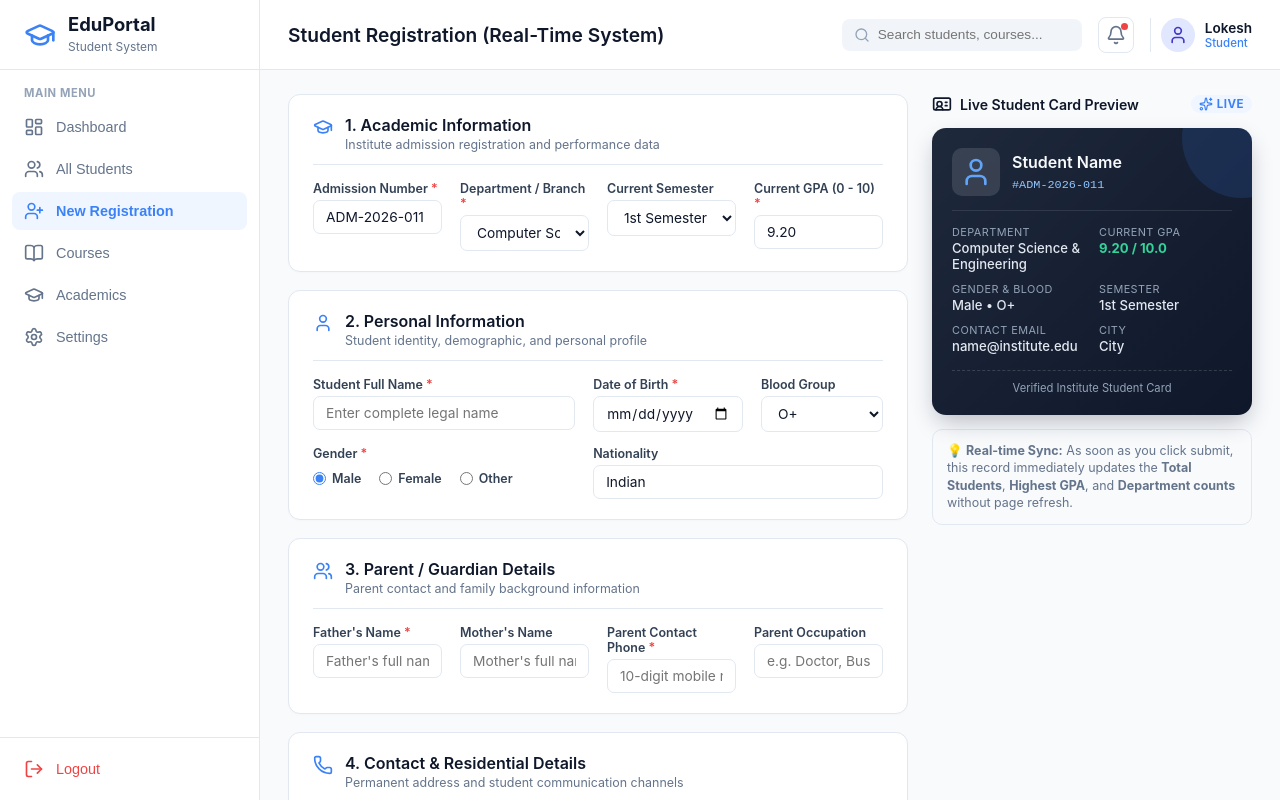
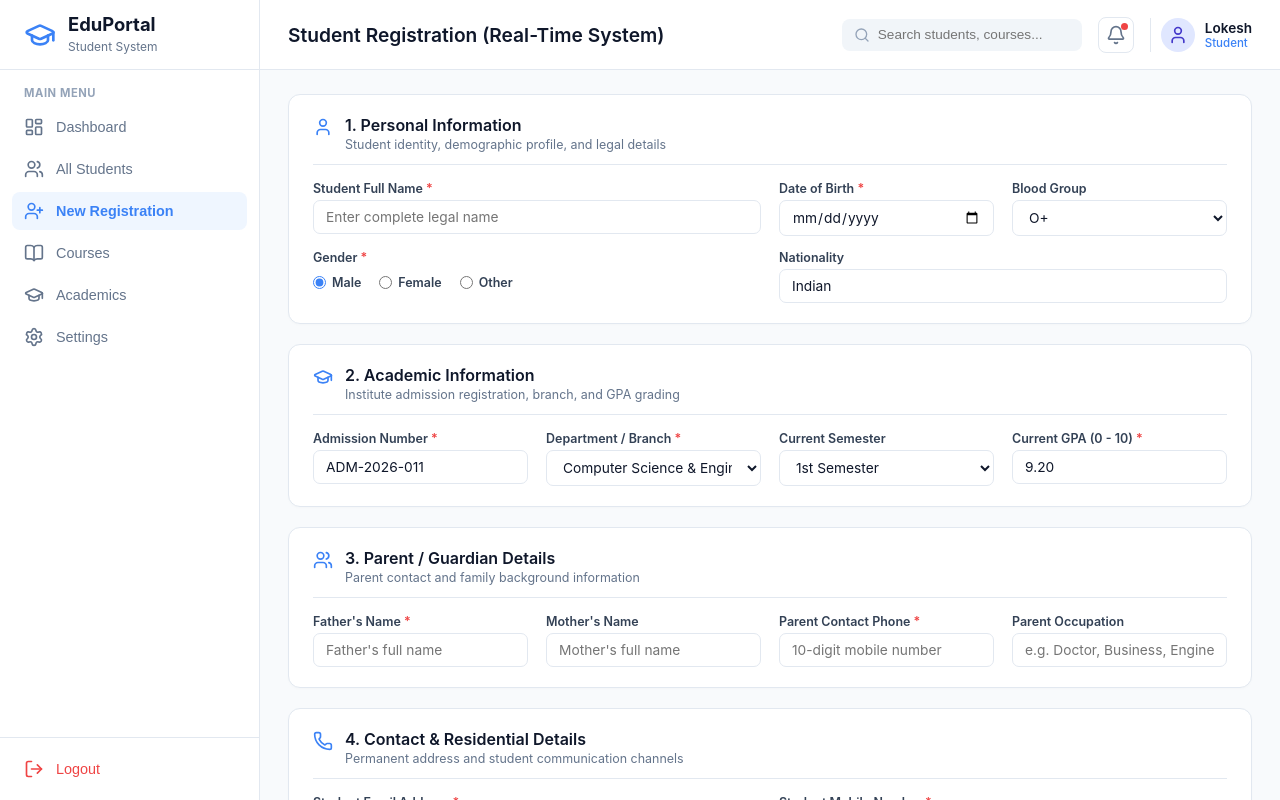
Before and after one commit to Lokesh00-11/student_registration, a React (Vite) app in the folder frontend/: page / in a window 1280 px wide. Both pictures are taken after a click on the button "+ Register New Student". Shown: the top 800 px of the page. Built offline with nearby package versions, Linux system fonts and the light colour scheme.

Commit message:
Remove live student card preview and reorder form sections with Personal Information first and Academic Details second

```diff
--- a/frontend/src/App.css
+++ b/frontend/src/App.css
@@ -432,17 +432,11 @@
   width: 100%;
 }
 
-.fullscreen-layout-grid {
-  display: grid;
-  grid-template-columns: 1fr 320px;
-  gap: 24px;
-  align-items: start;
-}
-
 .fullscreen-form {
   display: flex;
   flex-direction: column;
-  gap: 18px;
+  gap: 20px;
+  width: 100%;
 }
 
 .fullwidth-card {
--- a/frontend/src/components/StudentRegistrationForm.tsx
+++ b/frontend/src/components/StudentRegistrationForm.tsx
@@ -7,25 +7,22 @@ import {
   CheckCircle,
   AlertCircle,
   RotateCcw,
-  Send,
-  Sparkles,
-  IdCard
+  Send
 } from 'lucide-react';
 
 export interface StudentFormData {
-  // Academic Information
-  admissionNumber: string;
-  department: string;
-  semester: string;
-  gpa: string;
-  previousEducation: string;
-
   // Personal Information
   fullName: string;
   dob: string;
   gender: string;
   bloodGroup: string;
   nationality: string;
+
+  // Academic Information
+  admissionNumber: string;
+  department: string;
+  semester: string;
+  gpa: string;
 
   // Parent / Guardian Information
   fatherName: string;
@@ -43,16 +40,15 @@ export interface StudentFormData {
 }
 
 const initialFormData: StudentFormData = {
-  admissionNumber: `ADM-2026-${String(Math.floor(Math.random() * 900) + 100)}`,
-  department: 'Computer Science & Engineering',
-  semester: '1st Semester',
-  gpa: '9.20',
-  previousEducation: '92.5%',
   fullName: '',
   dob: '',
   gender: 'Male',
   bloodGroup: 'O+',
   nationality: 'Indian',
+  admissionNumber: '',
+  department: 'Computer Science & Engineering',
+  semester: '1st Semester',
+  gpa: '9.20',
   fatherName: '',
   motherName: '',
   parentPhone: '',
@@ -83,7 +79,6 @@ export const StudentRegistrationForm: React.FC<StudentRegistrationFormProps> = (
   const [isSubmitting, setIsSubmitting] = useState(false);
   const [alertMessage, setAlertMessage] = useState<{ type: 'success' | 'error'; text: string } | null>(null);
 
-  // Real-time onChange handler
   const handleChange = (
     e: React.ChangeEvent<HTMLInputElement | HTMLSelectElement | HTMLTextAreaElement>
   ) => {
@@ -104,7 +99,11 @@ export const StudentRegistrationForm: React.FC<StudentRegistrationFormProps> = (
   const validateForm = (): boolean => {
     const newErrors: Partial<Record<keyof StudentFormData, string>> = {};
 
-    // Academic Info Validation
+    // 1. Personal Info Validation
+    if (!formData.fullName.trim()) newErrors.fullName = 'Full student name is required';
+    if (!formData.dob) newErrors.dob = 'Date of birth is required';
+
+    // 2. Academic Info Validation
     if (!formData.admissionNumber.trim()) {
       newErrors.admissionNumber = 'Admission Number required';
     }
@@ -119,11 +118,7 @@ export const StudentRegistrationForm: React.FC<StudentRegistrationFormProps> = (
       }
     }
 
-    // Personal Info Validation
-    if (!formData.fullName.trim()) newErrors.fullName = 'Full student name is required';
-    if (!formData.dob) newErrors.dob = 'Date of birth is required';
-
-    // Parent Info Validation
+    // 3. Parent Info Validation
     if (!formData.fatherName.trim()) newErrors.fatherName = "Father's name is required";
     if (!formData.parentPhone.trim()) {
       newErrors.parentPhone = 'Parent contact required';
@@ -131,7 +126,7 @@ export const StudentRegistrationForm: React.FC<StudentRegistrationFormProps> = (
       newErrors.parentPhone = 'Must be a 10-digit number';
     }
 
-    // Contact Info Validation
+    // 4. Contact Info Validation
     if (!formData.email.trim()) {
       newErrors.email = 'Email address is required';
     } else if (!/^[^\s@]+@[^\s@]+\.[^\s@]+$/.test(formData.email)) {
@@ -162,7 +157,7 @@ export const StudentRegistrationForm: React.FC<StudentRegistrationFormProps> = (
     if (!validateForm()) {
       setAlertMessage({
         type: 'error',
-        text: 'Please fill in all required fields accurately.',
+        text: 'Please fill in all required fields accurately before submitting.',
       });
       return;
     }
@@ -171,8 +166,7 @@ export const StudentRegistrationForm: React.FC<StudentRegistrationFormProps> = (
     setAlertMessage(null);
 
     try {
-      // Simulate real-time API latency
-      await new Promise((resolve) => setTimeout(resolve, 600));
+      await new Promise((resolve) => setTimeout(resolve, 500));
 
       if (onSuccess) {
         onSuccess(formData);
@@ -183,7 +177,7 @@ export const StudentRegistrationForm: React.FC<StudentRegistrationFormProps> = (
         text: `Student "${formData.fullName}" (${formData.admissionNumber}) registered successfully with GPA ${formData.gpa}!`,
       });
 
-      // Prepare next student with incremented admission number
+      // Prepare next student record
       setFormData({
         ...initialFormData,
         admissionNumber: `ADM-2026-${String(existingCount + 2).padStart(3, '0')}`,
@@ -210,7 +204,7 @@ export const StudentRegistrationForm: React.FC<StudentRegistrationFormProps> = (
 
   return (
     <div className="fullscreen-form-wrapper">
-      {/* Real-time Alert Toast Banner */}
+      {/* Alert Banner */}
       {alertMessage && (
         <div className={`alert-banner ${alertMessage.type}`}>
           {alertMessage.type === 'success' ? (
@@ -223,86 +217,15 @@ export const StudentRegistrationForm: React.FC<StudentRegistrationFormProps> = (
         </div>
       )}
 
-      {/* Main Full-Screen Split: Form + Real-time Live Preview Card */}
-      <div className="fullscreen-layout-grid">
+      {/* Full-Screen Form */}
       <form className="fullscreen-form" onSubmit={handleSubmit} noValidate>
-          {/* Section 1: Academic Information */}
-          <div className="form-card fullwidth-card">
-            <div className="section-title">
-              <GraduationCap size={20} className="section-icon" />
-              <div>
-                <h3>1. Academic Information</h3>
-                <p>Institute admission registration and performance data</p>
-              </div>
-            </div>
-
-            <div className="form-grid-4col">
-              <div className="form-group">
-                <label>Admission Number <span className="req">*</span></label>
-                <input
-                  type="text"
-                  name="admissionNumber"
-                  value={formData.admissionNumber}
-                  onChange={handleChange}
-                  className={errors.admissionNumber ? 'input-error' : ''}
-                />
-                {errors.admissionNumber && <span className="error-text">{errors.admissionNumber}</span>}
-              </div>
-
-              <div className="form-group">
-                <label>Department / Branch <span className="req">*</span></label>
-                <select
-                  name="department"
-                  value={formData.department}
-                  onChange={handleChange}
-                  className={errors.department ? 'input-error' : ''}
-                >
-                  <option value="Computer Science & Engineering">Computer Science & Engineering</option>
-                  <option value="Information Technology">Information Technology</option>
-                  <option value="Data Science & AI">Data Science & AI</option>
-                  <option value="Electronics & Communication">Electronics & Communication</option>
-                  <option value="Mechanical Engineering">Mechanical Engineering</option>
-                </select>
-                {errors.department && <span className="error-text">{errors.department}</span>}
-              </div>
-
-              <div className="form-group">
-                <label>Current Semester</label>
-                <select name="semester" value={formData.semester} onChange={handleChange}>
-                  <option value="1st Semester">1st Semester</option>
-                  <option value="2nd Semester">2nd Semester</option>
-                  <option value="3rd Semester">3rd Semester</option>
-                  <option value="4th Semester">4th Semester</option>
-                  <option value="5th Semester">5th Semester</option>
-                  <option value="6th Semester">6th Semester</option>
-                </select>
-              </div>
-
-              <div className="form-group">
-                <label>Current GPA (0 - 10) <span className="req">*</span></label>
-                <input
-                  type="number"
-                  step="0.01"
-                  min="0"
-                  max="10"
-                  name="gpa"
-                  placeholder="e.g. 9.40"
-                  value={formData.gpa}
-                  onChange={handleChange}
-                  className={errors.gpa ? 'input-error' : ''}
-                />
-                {errors.gpa && <span className="error-text">{errors.gpa}</span>}
-              </div>
-            </div>
-          </div>
-
-          {/* Section 2: Personal Information */}
+        {/* SECTION 1: Personal Information (FIRST) */}
         <div className="form-card fullwidth-card">
           <div className="section-title">
             <User size={20} className="section-icon" />
             <div>
-                <h3>2. Personal Information</h3>
-                <p>Student identity, demographic, and personal profile</p>
+              <h3>1. Personal Information</h3>
+              <p>Student identity, demographic profile, and legal details</p>
             </div>
           </div>
 
@@ -376,7 +299,77 @@ export const StudentRegistrationForm: React.FC<StudentRegistrationFormProps> = (
           </div>
         </div>
 
-          {/* Section 3: Parent & Guardian Details */}
+        {/* SECTION 2: Academic Information (SECOND) */}
+        <div className="form-card fullwidth-card">
+          <div className="section-title">
+            <GraduationCap size={20} className="section-icon" />
+            <div>
+              <h3>2. Academic Information</h3>
+              <p>Institute admission registration, branch, and GPA grading</p>
+            </div>
+          </div>
+
+          <div className="form-grid-4col">
+            <div className="form-group">
+              <label>Admission Number <span className="req">*</span></label>
+              <input
+                type="text"
+                name="admissionNumber"
+                value={formData.admissionNumber}
+                onChange={handleChange}
+                className={errors.admissionNumber ? 'input-error' : ''}
+              />
+              {errors.admissionNumber && <span className="error-text">{errors.admissionNumber}</span>}
+            </div>
+
+            <div className="form-group">
+              <label>Department / Branch <span className="req">*</span></label>
+              <select
+                name="department"
+                value={formData.department}
+                onChange={handleChange}
+                className={errors.department ? 'input-error' : ''}
+              >
+                <option value="Computer Science & Engineering">Computer Science & Engineering</option>
+                <option value="Information Technology">Information Technology</option>
+                <option value="Data Science & AI">Data Science & AI</option>
+                <option value="Electronics & Communication">Electronics & Communication</option>
+                <option value="Mechanical Engineering">Mechanical Engineering</option>
+              </select>
+              {errors.department && <span className="error-text">{errors.department}</span>}
+            </div>
+
+            <div className="form-group">
+              <label>Current Semester</label>
+              <select name="semester" value={formData.semester} onChange={handleChange}>
+                <option value="1st Semester">1st Semester</option>
+                <option value="2nd Semester">2nd Semester</option>
+                <option value="3rd Semester">3rd Semester</option>
+                <option value="4th Semester">4th Semester</option>
+                <option value="5th Semester">5th Semester</option>
+                <option value="6th Semester">6th Semester</option>
+              </select>
+            </div>
+
+            <div className="form-group">
+              <label>Current GPA (0 - 10) <span className="req">*</span></label>
+              <input
+                type="number"
+                step="0.01"
+                min="0"
+                max="10"
+                name="gpa"
+                placeholder="e.g. 9.40"
+                value={formData.gpa}
+                onChange={handleChange}
+                className={errors.gpa ? 'input-error' : ''}
+              />
+              {errors.gpa && <span className="error-text">{errors.gpa}</span>}
+            </div>
+          </div>
+        </div>
+
+        {/* SECTION 3: Parent / Guardian Details (THIRD) */}
         <div className="form-card fullwidth-card">
           <div className="section-title">
             <Users size={20} className="section-icon" />
@@ -437,7 +430,7 @@ export const StudentRegistrationForm: React.FC<StudentRegistrationFormProps> = (
           </div>
         </div>
 
-          {/* Section 4: Contact & Residential Details */}
+        {/* SECTION 4: Contact & Residential Details (FOURTH) */}
         <div className="form-card fullwidth-card">
           <div className="section-title">
             <Phone size={20} className="section-icon" />
@@ -515,7 +508,7 @@ export const StudentRegistrationForm: React.FC<StudentRegistrationFormProps> = (
           </div>
         </div>
 
-          {/* Form Submit & Reset Actions */}
+        {/* Form Actions */}
         <div className="form-actions-bar">
           <button
             type="button"
@@ -537,77 +530,12 @@ export const StudentRegistrationForm: React.FC<StudentRegistrationFormProps> = (
             ) : (
               <>
                 <Send size={18} />
-                  <span>Submit & Save to Real-Time Data</span>
+                <span>Submit & Save Student Registration</span>
               </>
             )}
           </button>
         </div>
       </form>
-
-        {/* Real-Time Live Student Preview Card */}
-        <aside className="realtime-preview-sidebar">
-          <div className="preview-card-sticky">
-            <div className="preview-card-header">
-              <div className="preview-title">
-                <IdCard size={20} />
-                <span>Live Student Card Preview</span>
-              </div>
-              <span className="live-tag">
-                <Sparkles size={14} /> LIVE
-              </span>
-            </div>
-
-            <div className="student-id-card">
-              <div className="id-card-top">
-                <div className="id-avatar">
-                  <User size={32} />
-                </div>
-                <div className="id-title">
-                  <h4>{formData.fullName || 'Student Name'}</h4>
-                  <span className="id-badge">#{formData.admissionNumber || 'ADM-2026-XXX'}</span>
-                </div>
-              </div>
-
-              <div className="id-divider" />
-
-              <div className="id-meta-grid">
-                <div>
-                  <small>Department</small>
-                  <p>{formData.department || 'Not selected'}</p>
-                </div>
-                <div>
-                  <small>Current GPA</small>
-                  <p className="gpa-highlight">{formData.gpa ? `${formData.gpa} / 10.0` : '--'}</p>
-                </div>
-                <div>
-                  <small>Gender & Blood</small>
-                  <p>{formData.gender} • {formData.bloodGroup}</p>
-                </div>
-                <div>
-                  <small>Semester</small>
-                  <p>{formData.semester}</p>
-                </div>
-                <div>
-                  <small>Contact Email</small>
-                  <p className="truncate-text">{formData.email || 'name@institute.edu'}</p>
-                </div>
-                <div>
-                  <small>City</small>
-                  <p>{formData.city || 'City'}</p>
-                </div>
-              </div>
-
-              <div className="id-card-footer">
-                <span>Verified Institute Student Card</span>
-              </div>
-            </div>
-
-            <div className="realtime-hint">
-              💡 <strong>Real-time Sync:</strong> As soon as you click submit, this record immediately updates the <strong>Total Students</strong>, <strong>Highest GPA</strong>, and <strong>Department counts</strong> without page refresh.
-            </div>
-          </div>
-        </aside>
-      </div>
     </div>
   );
 };
```
Lines whose indentation alone changed are shown as unchanged.
